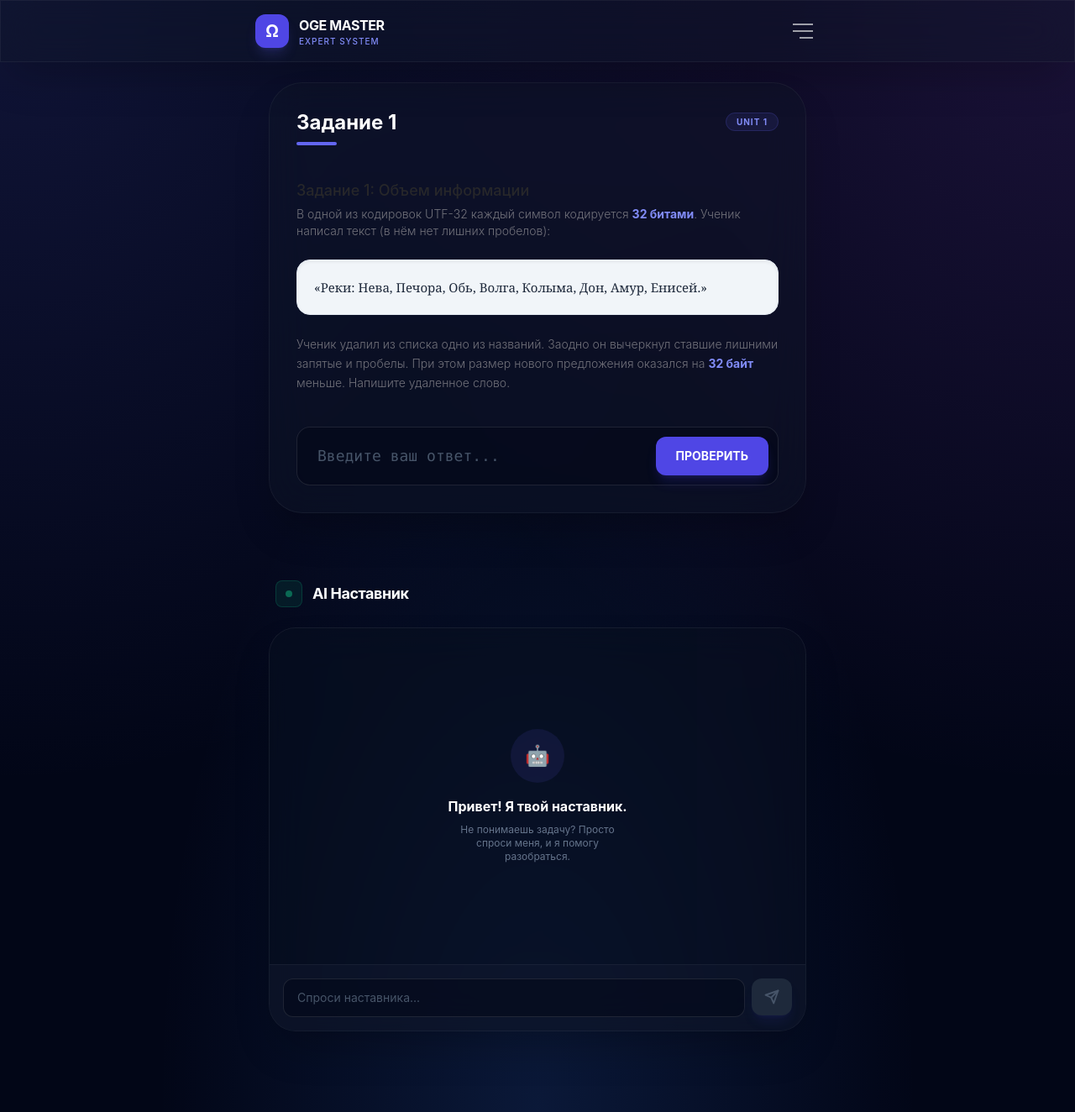
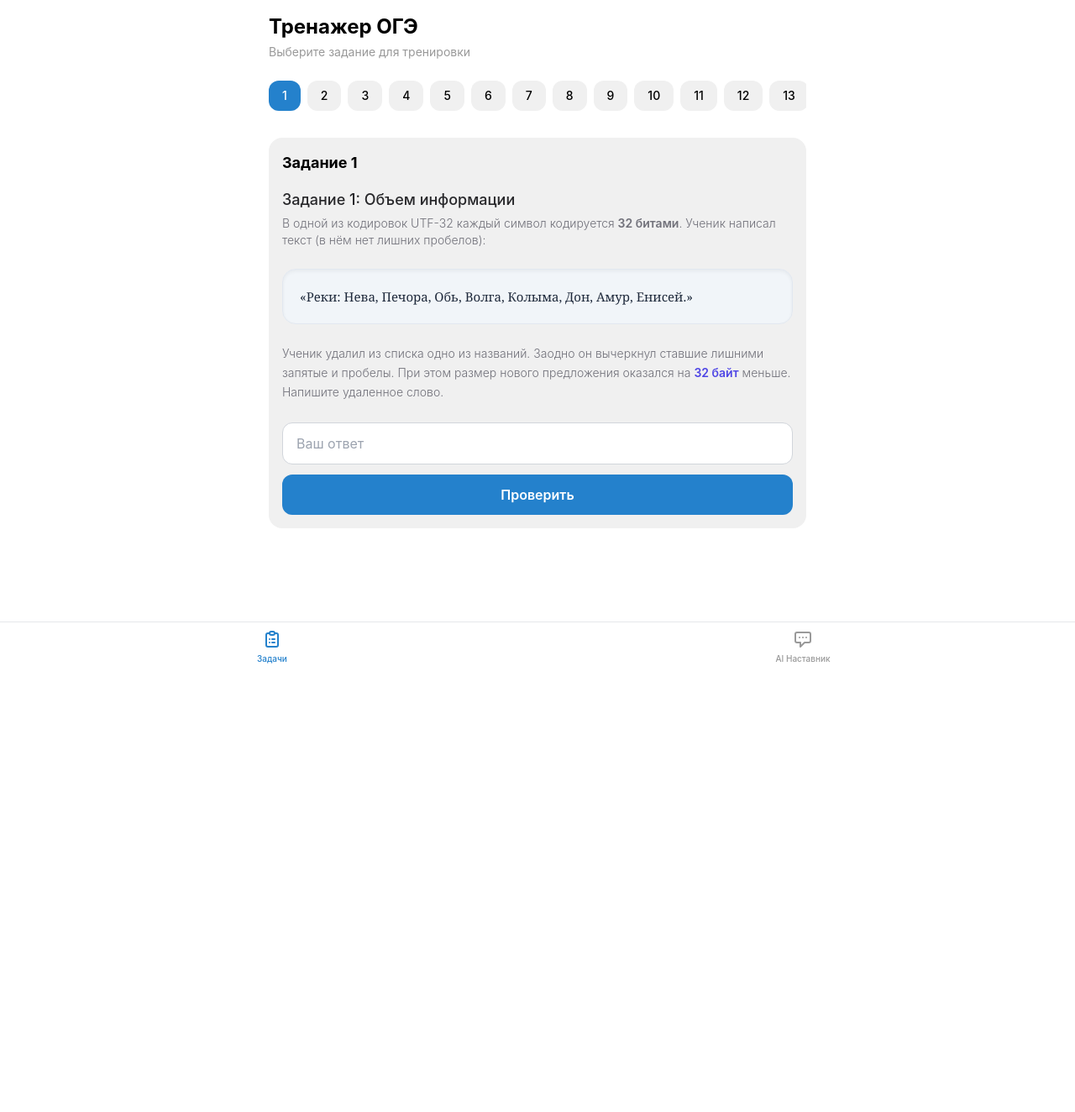
Before and after one commit to mandyfan10-stack/oge-bot, a Svelte app: page / in a window 1280 px wide. Shown: the whole page at 84% size. After the commit the page ends 800 px from the top, so only its background shows below. Built offline with nearby package versions, Linux system fonts and the light colour scheme.

Commit message:
style: switch to native Telegram WebApp design system

```diff
--- a/src/App.svelte
+++ b/src/App.svelte
@@ -3,13 +3,17 @@
     import { loadTask, renderers } from './lib/tasks/taskGenerator.js';
     import { currentTask, taskVariables, correctAnswer } from './lib/stores/taskStore.js';
     import { onMount } from 'svelte';
-    import { fly, fade } from 'svelte/transition';
 
     let userInput = "";
     let feedback = { message: "", type: "" };
-    let isMenuOpen = false;
+    let currentTab = "tasks"; // 'tasks' or 'chat'
 
     onMount(() => {
+        // Expand Web App
+        if (window.Telegram?.WebApp) {
+            window.Telegram.WebApp.expand();
+            window.Telegram.WebApp.ready();
+        }
         loadTask(1);
     });
 
@@ -17,8 +21,6 @@
         userInput = "";
         feedback = { message: "", type: "" };
         loadTask(id);
-        isMenuOpen = false;
-        window.scrollTo({ top: 0, behavior: 'smooth' });
     }
 
     function checkAnswer() {
@@ -27,123 +29,111 @@
 
         const isCorrect = renderer.check(userInput, $taskVariables);
         if (isCorrect) {
-            feedback = { message: "✨ Идеально! Это правильный ответ.", type: "success" };
+            feedback = { message: "Правильный ответ!", type: "success" };
+            // Optional: trigger haptic feedback
+            if (window.Telegram?.WebApp?.HapticFeedback) {
+                window.Telegram.WebApp.HapticFeedback.notificationOccurred('success');
+            }
         } else {
-            feedback = { message: "🤔 Почти... Попробуй пересчитать или спроси совета у ИИ.", type: "error" };
+            feedback = { message: "Ответ неверный, попробуйте еще раз.", type: "error" };
+            if (window.Telegram?.WebApp?.HapticFeedback) {
+                window.Telegram.WebApp.HapticFeedback.notificationOccurred('error');
+            }
         }
     }
 </script>
 
-<div class="min-h-screen mesh-gradient selection:bg-indigo-500/30">
-    <!-- Mobile Header -->
-    <header class="sticky top-0 z-50 glass-card border-b border-white/5 px-4 py-4 mb-6">
-        <div class="max-w-2xl mx-auto flex items-center justify-between">
-            <div class="flex items-center gap-3">
-                <div class="w-10 h-10 rounded-xl bg-indigo-600 flex items-center justify-center shadow-lg shadow-indigo-500/20">
-                    <span class="font-bold text-white text-xl">Ω</span>
+<div class="min-h-screen pb-[70px]">
+    <main class="p-4 max-w-2xl mx-auto">
+        {#if currentTab === 'tasks'}
+            <!-- Header -->
+            <div class="mb-6">
+                <h1 class="text-2xl font-bold text-tg-text">Тренажер ОГЭ</h1>
+                <p class="text-sm text-tg-hint mt-1">Выберите задание для тренировки</p>
             </div>
-                <div>
-                    <h1 class="font-bold text-white tracking-tight">OGE MASTER</h1>
-                    <p class="text-[10px] text-indigo-400 font-medium tracking-widest uppercase">Expert System</p>
-                </div>
-            </div>
-            <button
-                on:click={() => isMenuOpen = !isMenuOpen}
-                class="p-2 rounded-lg hover:bg-white/5 transition-colors"
-            >
-                <div class="w-6 h-0.5 bg-white/60 mb-1.5 transition-all {isMenuOpen ? 'rotate-45 translate-y-2' : ''}"></div>
-                <div class="w-6 h-0.5 bg-white/60 mb-1.5 transition-all {isMenuOpen ? 'opacity-0' : ''}"></div>
-                <div class="w-4 h-0.5 bg-white/60 ml-auto transition-all {isMenuOpen ? '-rotate-45 -translate-y-2 w-6' : ''}"></div>
-            </button>
-        </div>
-    </header>
 
-    <main class="container mx-auto px-4 max-w-2xl pb-24">
-        <!-- Task Selection Drawer -->
-        {#if isMenuOpen}
-            <div
-                transition:fly={{ y: -20, duration: 300 }}
-                class="glass-card rounded-2xl p-4 mb-8 grid grid-cols-5 gap-2 border border-indigo-500/10 shadow-indigo-500/5"
-            >
+            <!-- Task Selector (Horizontal Scroll) -->
+            <div class="flex gap-2 mb-6 overflow-x-auto pb-2 scrollbar-hide">
                 {#each Object.keys(renderers) as id}
                     <button
-                        class="aspect-square flex items-center justify-center rounded-xl text-xs font-semibold transition-all {$currentTask == id ? 'bg-indigo-600 text-white shadow-lg shadow-indigo-600/20' : 'bg-white/5 text-slate-400 hover:bg-white/10'}"
+                        class="px-4 py-2 rounded-xl text-sm font-medium transition-colors whitespace-nowrap {
+                            $currentTask == id
+                            ? 'bg-tg-button text-tg-buttonText'
+                            : 'bg-tg-secondaryBg text-tg-text'
+                        }"
                         on:click={() => selectTask(id)}
                     >
                         {id}
                     </button>
                 {/each}
             </div>
-        {/if}
 
+            <!-- Task Content -->
             {#if $currentTask && renderers[$currentTask]}
-            <section
-                in:fade={{ duration: 400 }}
-                class="glass-card rounded-[2.5rem] p-8 mb-10 relative overflow-hidden"
-            >
-                <!-- Task Badge -->
-                <div class="absolute top-0 right-0 p-8">
-                    <span class="px-3 py-1 rounded-full bg-indigo-500/10 border border-indigo-500/20 text-indigo-400 text-[10px] font-bold tracking-widest uppercase">
-                        Unit {$currentTask}
-                    </span>
+                <div class="tg-card mb-6">
+                    <div class="flex justify-between items-center mb-4">
+                        <h2 class="text-lg font-bold text-tg-text">Задание {$currentTask}</h2>
                     </div>
 
-                <div class="mb-10">
-                    <h2 class="text-2xl font-bold text-white mb-2 leading-tight">Задание {$currentTask}</h2>
-                    <div class="h-1 w-12 bg-indigo-500 rounded-full"></div>
-                </div>
-
-                <div class="task-content prose prose-invert max-w-none mb-10 text-slate-300 leading-relaxed font-light">
+                    <div class="task-content prose max-w-none text-tg-text mb-6 text-[15px] leading-relaxed">
                         {@html renderers[$currentTask].html($taskVariables)}
                     </div>
 
-                <div class="space-y-6">
-                    <div class="relative group">
+                    <div class="space-y-3">
                         <input
                             type="text"
                             bind:value={userInput}
-                            placeholder="Введите ваш ответ..."
-                            class="w-full bg-slate-950/50 border border-white/10 px-6 py-5 rounded-2xl text-white placeholder:text-slate-600 outline-none focus:border-indigo-500/50 focus:ring-4 focus:ring-indigo-500/5 transition-all font-mono text-lg"
+                            placeholder="Ваш ответ"
+                            class="tg-input"
                             on:keydown={(e) => e.key === 'Enter' && checkAnswer()}
                         />
-                        <button
-                            class="absolute right-3 top-3 bottom-3 bg-indigo-600 hover:bg-indigo-500 text-white px-6 rounded-xl font-bold text-sm transition-all shadow-lg shadow-indigo-600/20 active:scale-95"
-                            on:click={checkAnswer}
-                        >
-                            ПРОВЕРИТЬ
+                        <button class="tg-button w-full block" on:click={checkAnswer}>
+                            Проверить
                         </button>
                     </div>
 
                     {#if feedback.message}
-                        <div
-                            transition:fly={{ y: 10, duration: 300 }}
-                            class="p-5 rounded-2xl text-sm font-semibold flex items-center gap-3 border {feedback.type === 'success' ? 'bg-emerald-500/10 text-emerald-400 border-emerald-500/20' : 'bg-rose-500/10 text-rose-400 border-rose-500/20'}"
-                        >
-                            <span class="text-xl">{feedback.type === 'success' ? '✓' : '✕'}</span>
+                        <div class="mt-4 p-3 rounded-xl text-sm font-medium text-center {feedback.type === 'success' ? 'bg-green-100 text-green-800 dark:bg-green-900/30 dark:text-green-400' : 'bg-red-100 text-red-800 dark:bg-red-900/30 dark:text-red-400'}">
                             {feedback.message}
                         </div>
                     {/if}
                 </div>
-            </section>
+            {:else}
+                <div class="text-center text-tg-hint py-8">
+                    Загрузка задачи...
+                </div>
             {/if}
 
-        <!-- AI Assistant Section -->
-        <section class="mt-20">
-            <div class="flex items-center gap-3 mb-6 px-2">
-                <div class="w-8 h-8 rounded-lg bg-emerald-500/10 border border-emerald-500/20 flex items-center justify-center">
-                    <div class="w-2 h-2 rounded-full bg-emerald-500 animate-pulse"></div>
+        {:else if currentTab === 'chat'}
+            <div class="h-full">
+                <AIChat />
             </div>
-                <h3 class="text-lg font-bold text-white tracking-tight">AI Наставник</h3>
+        {/if}
+    </main>
+
+    <!-- Bottom Tab Bar (Telegram Style) -->
+    <div class="fixed bottom-0 left-0 right-0 h-[60px] bg-tg-bg border-t border-gray-200 dark:border-gray-800 flex justify-around items-center px-2 z-50">
+        <button
+            class="flex flex-col items-center justify-center w-full h-full gap-1 {currentTab === 'tasks' ? 'text-tg-link' : 'text-tg-hint'}"
+            on:click={() => currentTab = 'tasks'}
+        >
+            <svg class="w-6 h-6" fill="none" stroke="currentColor" viewBox="0 0 24 24"><path stroke-linecap="round" stroke-linejoin="round" stroke-width="2" d="M9 5H7a2 2 0 00-2 2v12a2 2 0 002 2h10a2 2 0 002-2V7a2 2 0 00-2-2h-2M9 5a2 2 0 002 2h2a2 2 0 002-2M9 5a2 2 0 012-2h2a2 2 0 012 2m-3 7h3m-3 4h3m-6-4h.01M9 16h.01"></path></svg>
+            <span class="text-[10px] font-medium">Задачи</span>
+        </button>
+        <button
+            class="flex flex-col items-center justify-center w-full h-full gap-1 {currentTab === 'chat' ? 'text-tg-link' : 'text-tg-hint'}"
+            on:click={() => currentTab = 'chat'}
+        >
+            <svg class="w-6 h-6" fill="none" stroke="currentColor" viewBox="0 0 24 24"><path stroke-linecap="round" stroke-linejoin="round" stroke-width="2" d="M8 10h.01M12 10h.01M16 10h.01M9 16H5a2 2 0 01-2-2V6a2 2 0 012-2h14a2 2 0 012 2v8a2 2 0 01-2 2h-5l-5 5v-5z"></path></svg>
+            <span class="text-[10px] font-medium">AI Наставник</span>
+        </button>
     </div>
-            <AIChat />
-        </section>
-    </main>
 </div>
 
 <style>
-    :global(.prose b) { @apply text-indigo-400 font-bold; }
-    :global(.prose table) { @apply w-full border-collapse my-4 rounded-xl overflow-hidden border border-white/5; }
-    :global(.prose th) { @apply bg-white/5 p-3 text-slate-400 font-medium text-xs uppercase tracking-wider; }
-    :global(.prose td) { @apply p-3 border-t border-white/5 text-slate-300 font-mono text-sm; }
-    :global(.prose code) { @apply bg-indigo-500/10 text-indigo-300 px-1.5 py-0.5 rounded font-mono text-sm border border-indigo-500/20; }
+    /* Native-like resets for prose */
+    :global(.prose b) { font-weight: 600; }
+    :global(.prose table) { width: 100%; border-collapse: collapse; margin-top: 1rem; margin-bottom: 1rem; font-size: 0.875rem; }
+    :global(.prose th, .prose td) { padding: 0.5rem; border: 1px solid var(--tg-theme-hint-color, #ccc); }
+    :global(.prose code) { background-color: var(--tg-theme-secondary-bg-color, #f0f0f0); padding: 0.125rem 0.25rem; border-radius: 0.25rem; font-family: monospace; font-size: 0.875em; }
 </style>
--- a/src/app.css
+++ b/src/app.css
@@ -4,55 +4,38 @@
 
 @layer base {
   body {
-    @apply bg-slate-950 text-slate-200 antialiased selection:bg-indigo-500/30;
-    font-family: 'Inter', system-ui, -apple-system, sans-serif;
+    background-color: var(--tg-theme-bg-color, #ffffff);
+    color: var(--tg-theme-text-color, #000000);
+    font-family: -apple-system, BlinkMacSystemFont, 'Segoe UI', Roboto, Helvetica, Arial, sans-serif;
+    -webkit-font-smoothing: antialiased;
+    touch-action: manipulation;
+    -webkit-tap-highlight-color: transparent;
   }
 }
 
 @layer components {
-  .glass-card {
-    @apply bg-slate-900/40 backdrop-blur-xl border border-white/5 shadow-2xl;
+  .tg-button {
+    background-color: var(--tg-theme-button-color, #2481cc);
+    color: var(--tg-theme-button-text-color, #ffffff);
+    @apply font-semibold py-3 px-4 rounded-xl text-center transition-opacity active:opacity-70 disabled:opacity-50;
   }
 
-  .glass-button {
-    @apply relative overflow-hidden transition-all duration-300 active:scale-95 disabled:opacity-50 disabled:pointer-events-none;
+  .tg-input {
+    background-color: var(--tg-theme-bg-color, #ffffff);
+    color: var(--tg-theme-text-color, #000000);
+    @apply border border-gray-300 dark:border-gray-700 rounded-xl px-4 py-3 outline-none focus:border-blue-500 w-full;
   }
 
-  .mesh-gradient {
-    background: radial-gradient(at 0% 0%, rgba(99, 102, 241, 0.15) 0px, transparent 50%),
-                radial-gradient(at 100% 0%, rgba(168, 85, 247, 0.15) 0px, transparent 50%),
-                radial-gradient(at 50% 100%, rgba(59, 130, 246, 0.15) 0px, transparent 50%);
-  }
-
-  .scrollbar-hide::-webkit-scrollbar {
-    display: none;
-  }
-  .scrollbar-hide {
-    -ms-overflow-style: none;
-    scrollbar-width: none;
+  .tg-card {
+    background-color: var(--tg-theme-secondary-bg-color, #f0f0f0);
+    @apply rounded-2xl p-4;
   }
 }
 
-.animate-fade {
-  animation: fadeIn 0.4s cubic-bezier(0.4, 0, 0.2, 1) forwards;
+.scrollbar-hide::-webkit-scrollbar {
+  display: none;
 }
-
-@keyframes fadeIn {
-  from { opacity: 0; transform: translateY(10px); }
-  to { opacity: 1; transform: translateY(0); }
+.scrollbar-hide {
+  -ms-overflow-style: none;
+  scrollbar-width: none;
 }
-
-/* Custom scrollbar for chat */
-.chat-scroll::-webkit-scrollbar {
-  width: 4px;
-}
-.chat-scroll::-webkit-scrollbar-track {
-  background: transparent;
-}
-.chat-scroll::-webkit-scrollbar-thumb {
-  background: rgba(255, 255, 255, 0.1);
-  border-radius: 10px;
-}
-.chat-scroll::-webkit-scrollbar-thumb:hover {
-  background: rgba(255, 255, 255, 0.2);
-}
--- a/src/lib/components/AIChat.svelte
+++ b/src/lib/components/AIChat.svelte
@@ -1,7 +1,6 @@
 <script>
     import { currentTask, taskVariables, correctAnswer } from '../stores/taskStore.js';
     import { tick } from 'svelte';
-    import { fly, fade } from 'svelte/transition';
 
     let inputMessage = "";
     let chatHistory = [];
@@ -50,7 +49,7 @@
                 scrollToBottom();
             }
         } catch (err) {
-            chatHistory = [...chatHistory, { role: "assistant", content: "⚠️ Ошибка связи с сервером. Проверь интернет или попробуй позже." }];
+            chatHistory = [...chatHistory, { role: "assistant", content: "⚠️ Ошибка связи с сервером. Попробуй позже." }];
         } finally {
             isTyping = false;
             scrollToBottom();
@@ -58,25 +57,32 @@
     }
 </script>
 
-<div class="glass-card rounded-[2rem] flex flex-col overflow-hidden border border-white/5 shadow-2xl">
+<div class="flex flex-col h-[calc(100vh-100px)]">
+    <!-- Header -->
+    <div class="px-4 py-3 border-b border-gray-200 dark:border-gray-800 bg-tg-bg sticky top-0 z-10">
+        <h2 class="text-lg font-bold text-tg-text">AI Наставник</h2>
+        <p class="text-xs text-tg-hint">Поможет с задачей {$currentTask}</p>
+    </div>
+
     <!-- Chat Messages -->
-    <div class="h-[400px] overflow-y-auto p-6 space-y-4 chat-scroll bg-slate-950/20">
+    <div class="flex-1 overflow-y-auto p-4 space-y-4 bg-tg-secondaryBg">
         {#if chatHistory.length === 0}
-            <div class="h-full flex flex-col items-center justify-center text-center p-8" in:fade>
-                <div class="w-16 h-16 bg-indigo-500/10 rounded-full flex items-center justify-center mb-4">
-                    <span class="text-2xl text-indigo-400">🤖</span>
+            <div class="flex flex-col items-center justify-center h-full text-center p-4">
+                <div class="w-16 h-16 bg-blue-100 dark:bg-blue-900/30 rounded-full flex items-center justify-center mb-4">
+                    <span class="text-2xl">🤖</span>
                 </div>
-                <h4 class="text-white font-bold mb-2">Привет! Я твой наставник.</h4>
-                <p class="text-xs text-slate-500 max-w-[200px]">Не понимаешь задачу? Просто спроси меня, и я помогу разобраться.</p>
+                <h4 class="text-tg-text font-semibold mb-1">Привет! Я твой наставник.</h4>
+                <p class="text-sm text-tg-hint">Если не понимаешь решение задачи, напиши мне.</p>
             </div>
         {/if}
 
-        {#each chatHistory as msg, i}
-            <div
-                in:fly={{ y: 10, duration: 300 }}
-                class="flex {msg.role === 'user' ? 'justify-end' : 'justify-start'}"
-            >
-                <div class="max-w-[85%] px-5 py-3 rounded-2xl text-sm leading-relaxed {msg.role === 'user' ? 'bg-indigo-600 text-white rounded-tr-none shadow-lg shadow-indigo-600/10' : 'bg-white/5 text-slate-200 border border-white/5 rounded-tl-none'}">
+        {#each chatHistory as msg}
+            <div class="flex {msg.role === 'user' ? 'justify-end' : 'justify-start'}">
+                <div class="max-w-[85%] px-4 py-2.5 text-[15px] leading-snug {
+                    msg.role === 'user'
+                    ? 'bg-tg-button text-tg-buttonText rounded-2xl rounded-br-sm'
+                    : 'bg-tg-bg text-tg-text rounded-2xl rounded-bl-sm border border-gray-200 dark:border-gray-800'
+                }">
                     {msg.content}
                 </div>
             </div>
@@ -84,10 +90,10 @@
 
         {#if isTyping && !chatHistory[chatHistory.length-1]?.content}
             <div class="flex justify-start">
-                <div class="bg-white/5 px-5 py-3 rounded-2xl rounded-tl-none flex gap-1">
-                    <div class="w-1.5 h-1.5 bg-indigo-400 rounded-full animate-bounce"></div>
-                    <div class="w-1.5 h-1.5 bg-indigo-400 rounded-full animate-bounce [animation-delay:0.2s]"></div>
-                    <div class="w-1.5 h-1.5 bg-indigo-400 rounded-full animate-bounce [animation-delay:0.4s]"></div>
+                <div class="bg-tg-bg px-4 py-3 rounded-2xl rounded-bl-sm border border-gray-200 dark:border-gray-800 flex gap-1 items-center">
+                    <div class="w-1.5 h-1.5 bg-tg-hint rounded-full animate-bounce"></div>
+                    <div class="w-1.5 h-1.5 bg-tg-hint rounded-full animate-bounce" style="animation-delay: 0.2s"></div>
+                    <div class="w-1.5 h-1.5 bg-tg-hint rounded-full animate-bounce" style="animation-delay: 0.4s"></div>
                 </div>
             </div>
         {/if}
@@ -95,21 +101,23 @@
     </div>
 
     <!-- Input Area -->
+    <div class="p-3 bg-tg-bg border-t border-gray-200 dark:border-gray-800">
         <form
             on:submit|preventDefault={sendMessage}
-        class="p-4 bg-slate-900/50 border-t border-white/5 flex gap-2"
+            class="flex items-end gap-2 max-w-2xl mx-auto"
         >
             <input
                 bind:value={inputMessage}
-            placeholder="Спроси наставника..."
-            class="flex-1 bg-slate-950/50 border border-white/10 px-4 py-3 rounded-xl text-sm text-white placeholder:text-slate-600 outline-none focus:border-indigo-500/50 transition-all"
+                placeholder="Сообщение..."
+                class="flex-1 bg-tg-secondaryBg border-none px-4 py-3 rounded-2xl text-[15px] text-tg-text placeholder:text-tg-hint outline-none"
             />
             <button
                 type="submit"
                 disabled={isTyping || !inputMessage.trim()}
-            class="bg-indigo-600 text-white w-12 h-11 rounded-xl flex items-center justify-center hover:bg-indigo-500 disabled:bg-slate-800 disabled:text-slate-600 transition-all shadow-lg shadow-indigo-600/10 active:scale-95"
+                class="bg-tg-button text-tg-buttonText w-11 h-11 rounded-full flex flex-shrink-0 items-center justify-center disabled:opacity-50 transition-opacity active:opacity-70"
             >
-            <svg xmlns="http://www.w3.org/2000/svg" width="18" height="18" viewBox="0 0 24 24" fill="none" stroke="currentColor" stroke-width="2.5" stroke-linecap="round" stroke-linejoin="round"><line x1="22" y1="2" x2="11" y2="13"></line><polygon points="22 2 15 22 11 13 2 9 22 2"></polygon></svg>
+                <svg class="w-5 h-5 ml-0.5" viewBox="0 0 24 24" fill="none" stroke="currentColor" stroke-width="2.5" stroke-linecap="round" stroke-linejoin="round"><line x1="22" y1="2" x2="11" y2="13"></line><polygon points="22 2 15 22 11 13 2 9 22 2"></polygon></svg>
             </button>
         </form>
     </div>
+</div>
--- a/tailwind.config.js
+++ b/tailwind.config.js
@@ -1,21 +1,3 @@
-const mentorColors = [
-  'indigo',
-  'violet',
-  'pink',
-  'blue',
-  'amber',
-  'rose',
-  'cyan',
-  'fuchsia',
-  'teal',
-  'orange',
-  'lime',
-  'green',
-  'emerald',
-  'sky',
-  'slate',
-];
-
 /** @type {import('tailwindcss').Config} */
 export default {
   content: [
@@ -25,43 +7,17 @@ export default {
   theme: {
     extend: {
       colors: {
-        brand: {
-          dark: '#020617',
-          card: 'rgba(30, 41, 59, 0.5)',
-          accent: '#6366f1',
+        tg: {
+          bg: 'var(--tg-theme-bg-color, #ffffff)',
+          text: 'var(--tg-theme-text-color, #000000)',
+          hint: 'var(--tg-theme-hint-color, #999999)',
+          link: 'var(--tg-theme-link-color, #2481cc)',
+          button: 'var(--tg-theme-button-color, #2481cc)',
+          buttonText: 'var(--tg-theme-button-text-color, #ffffff)',
+          secondaryBg: 'var(--tg-theme-secondary-bg-color, #f0f0f0)',
         }
-      },
-      animation: {
-        'gradient-x': 'gradient-x 15s ease infinite',
-        'float': 'float 6s ease-in-out infinite',
-        'pulse-subtle': 'pulse-subtle 4s ease-in-out infinite',
-      },
-      keyframes: {
-        'gradient-x': {
-          '0%, 100%': { 'background-size': '200% 200%', 'background-position': 'left center' },
-          '50%': { 'background-size': '200% 200%', 'background-position': 'right center' },
-        },
-        'float': {
-          '0%, 100%': { transform: 'translateY(0)' },
-          '50%': { transform: 'translateY(-10px)' },
-        },
-        'pulse-subtle': {
-          '0%, 100%': { opacity: 1 },
-          '50%': { opacity: 0.8 },
-        }
-      },
-      backdropBlur: {
-        xs: '2px',
       }
     },
   },
-  safelist: [
-    ...mentorColors.flatMap((color) => [
-      `bg-${color}-500/10`,
-      `border-${color}-500/20`,
-      `text-${color}-400`,
-      `bg-${color}-600`,
-    ]),
-  ],
   plugins: [],
 }
```
Lines whose indentation alone changed are shown as unchanged.
